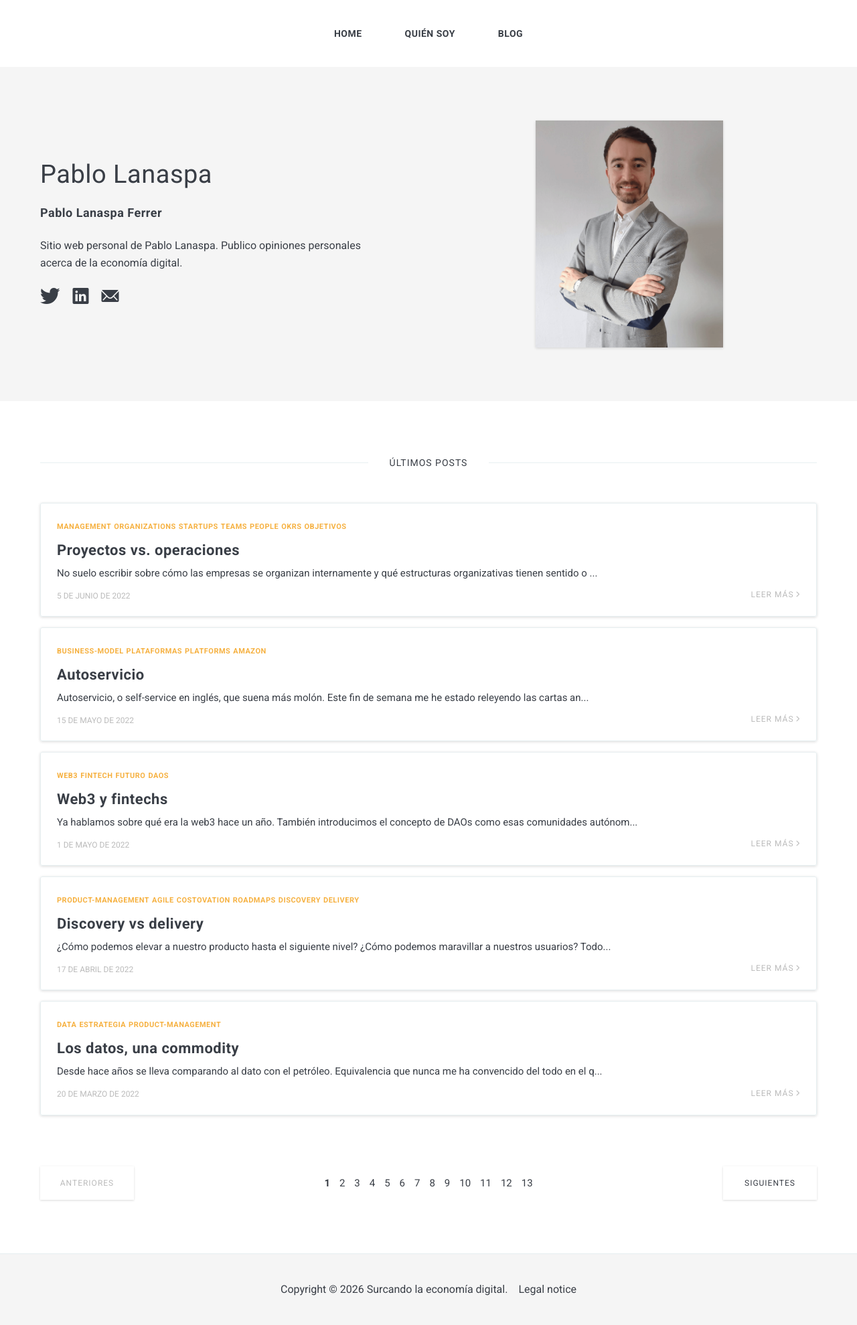
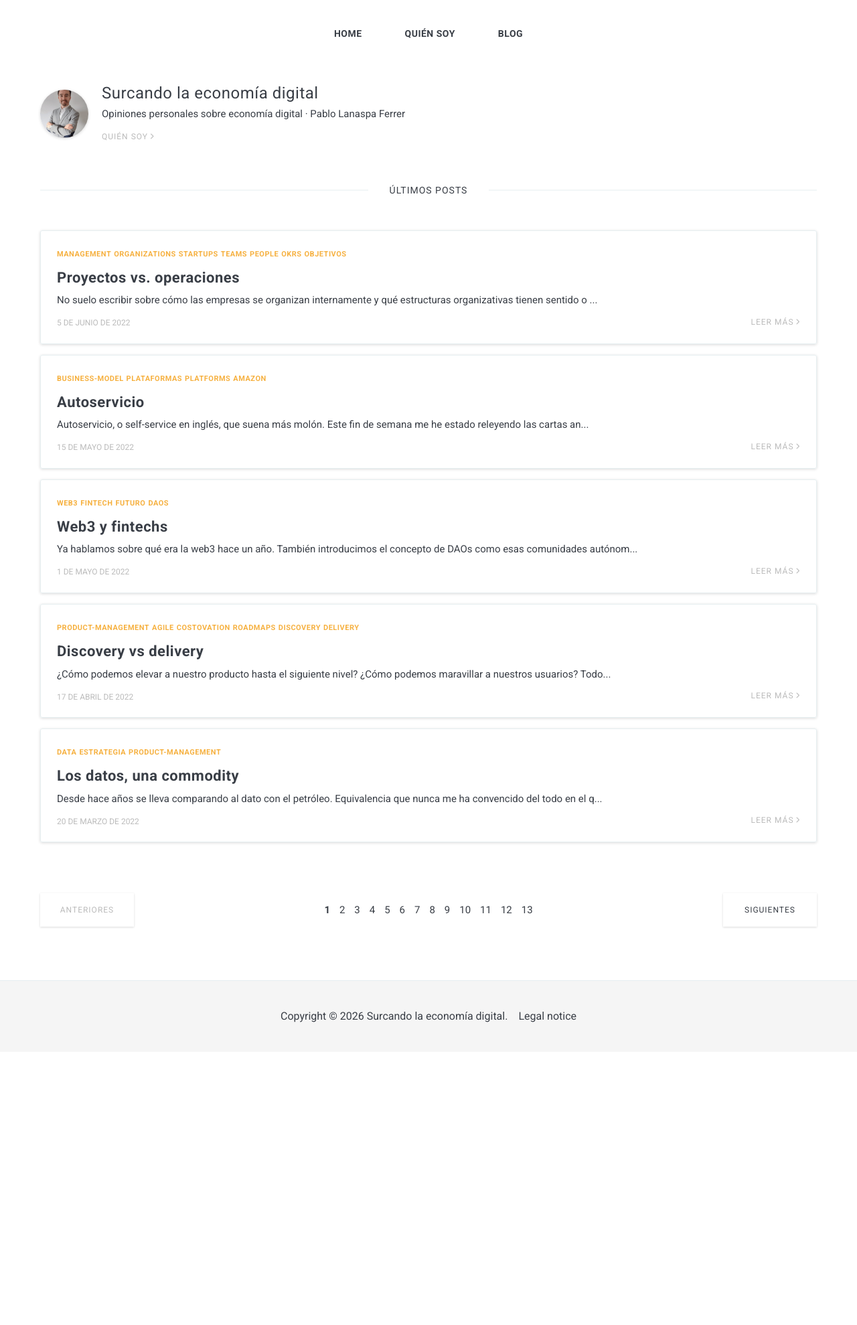
Before and after one commit to planaspa/planaspa.github.io, a Jekyll site: the page built from index.html, in a window 1280 px wide. Shown: the whole page at 67% size. Built offline with Jekyll 4.4.1, drawn with Linux system fonts in a browser that asks for light colours; nearby versions of some CDN libraries; the list of posts is cut into pages by our own code; after the commit the page ends 1571 px from its top, so only the background shows below that.

Commit message:
Replace index hero with a compact home banner.
Use a lightweight avatar-and-title strip on the homepage so posts appear sooner, while keeping the full hero on the About page.

Co-authored-by: Cursor <cursoragent@cursor.com>

```diff
--- /dev/null
+++ b/_includes/hero-home.html
@@ -0,0 +1,20 @@
+<!-- begin hero-home -->
+<div class="hero hero--home">
+  <div class="container">
+    <div class="hero-home">
+      <img
+        class="hero-home__avatar"
+        src="{{ '/assets/img/' | append: site.author.image | relative_url }}"
+        alt="Imagen de perfil de Pablo"
+        width="72"
+        height="72"
+      >
+      <div class="hero-home__content">
+        <h1 class="hero-home__title">{{ site.title }}</h1>
+        <p class="hero-home__tagline">Opiniones personales sobre economía digital · {{ site.author.name }}</p>
+        <a href="{{ '/about/' | relative_url }}" class="hero-home__link">Quién soy <i class="ion ion-ios-arrow-forward"></i></a>
+      </div>
+    </div>
+  </div>
+</div>
+<!-- end hero-home -->
--- a/_sass/3-modules/_hero.scss
+++ b/_sass/3-modules/_hero.scss
@@ -106,3 +106,77 @@
     }
   }
 }
+
+.hero--home {
+  padding: 24px 0;
+  margin-bottom: 32px;
+  background: transparent;
+
+  .hero-home {
+    display: flex;
+    align-items: center;
+    gap: 20px;
+  }
+
+  .hero-home__avatar {
+    flex-shrink: 0;
+    width: 72px;
+    height: 72px;
+    border-radius: 50%;
+    object-fit: cover;
+    box-shadow: 0 1px 4px rgba(0, 0, 0, 0.15);
+  }
+
+  .hero-home__title {
+    margin-bottom: 4px;
+    font-size: 24px;
+    font-weight: normal;
+    line-height: 1.3;
+    color: $dark;
+  }
+
+  .hero-home__tagline {
+    margin-bottom: 8px;
+    font-size: 15px;
+    line-height: 1.5;
+    color: $text-color;
+  }
+
+  .hero-home__link {
+    display: inline-block;
+    font-size: 12px;
+    line-height: 18px;
+    letter-spacing: 1px;
+    text-transform: uppercase;
+    border-bottom: 1px solid transparent;
+    color: $gray;
+    transition: color $global-transition, border-color $global-transition;
+
+    &:hover {
+      color: $dark;
+      border-color: $brand-color;
+    }
+  }
+
+  @media only screen and (max-width: $mobile) {
+    padding: 20px 0;
+    margin-bottom: 24px;
+
+    .hero-home {
+      gap: 16px;
+    }
+
+    .hero-home__avatar {
+      width: 64px;
+      height: 64px;
+    }
+
+    .hero-home__title {
+      font-size: 20px;
+    }
+
+    .hero-home__tagline {
+      font-size: 14px;
+    }
+  }
+}
--- a/index.html
+++ b/index.html
@@ -1,7 +1,7 @@
 ---
 layout: default
 ---
-{% include hero.html %}
+{% include hero-home.html %}
 
 <div class="container">
 	<div class="row">
```
